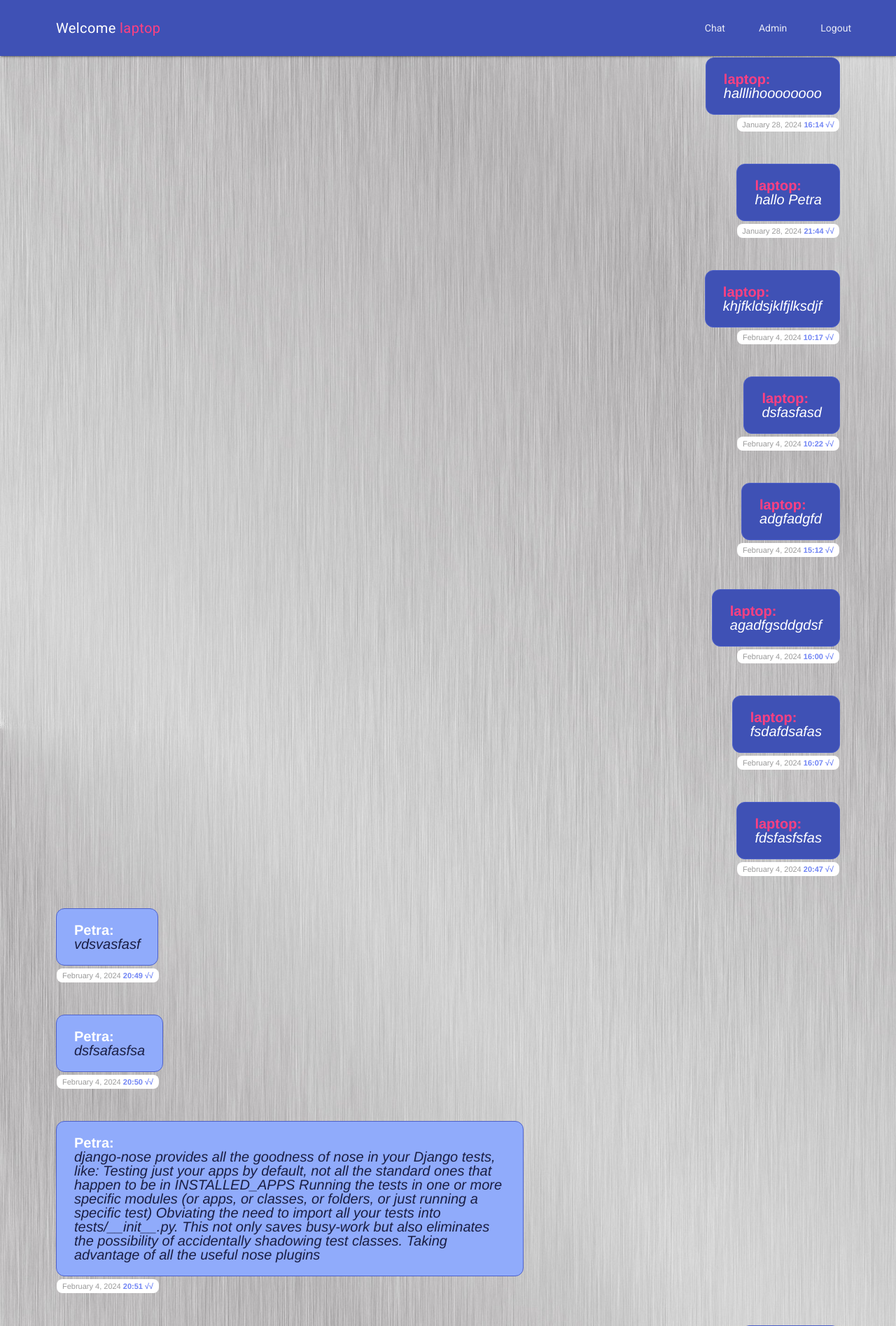
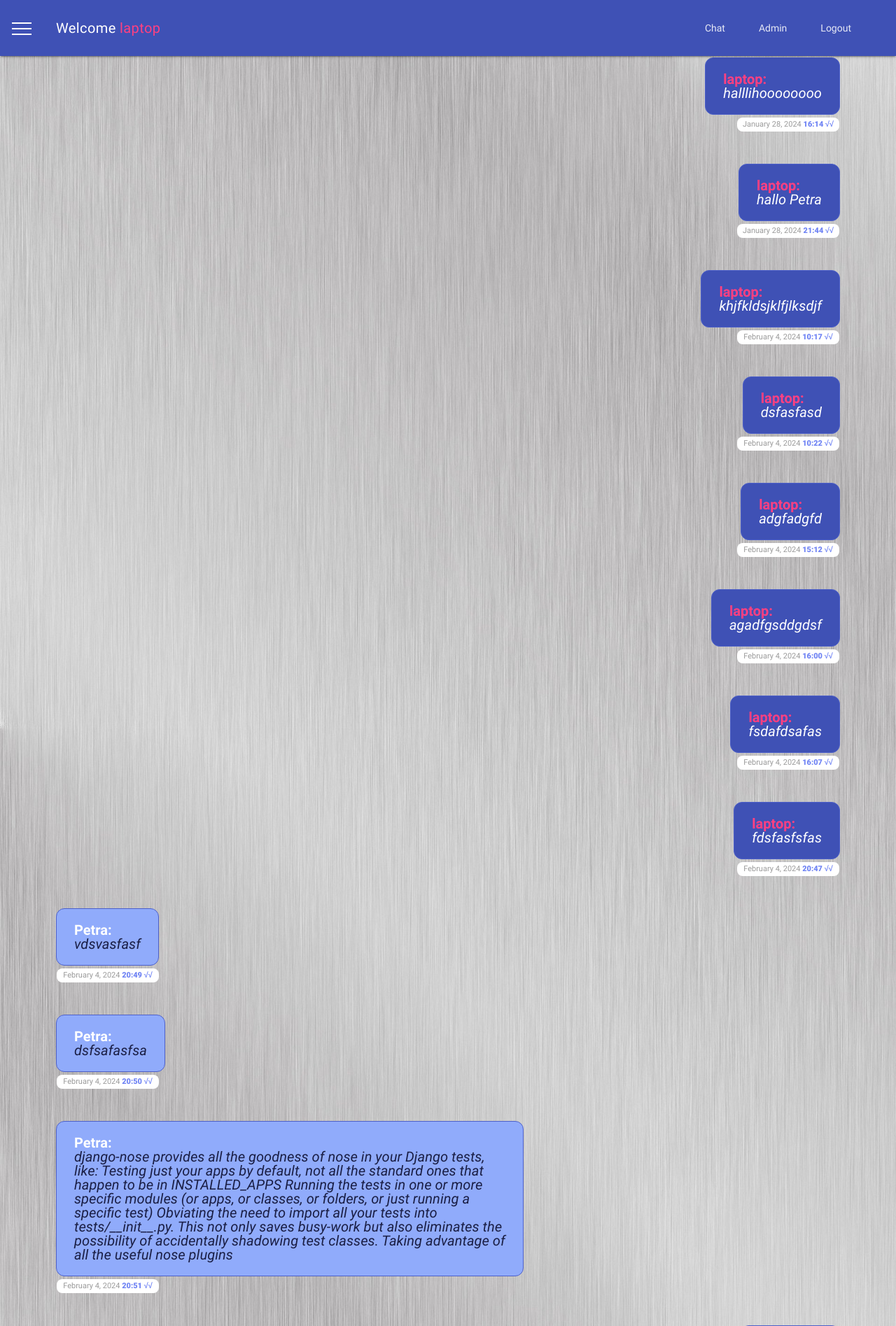
Before and after one commit to barni246/Django-ChatApp, a Django app: page /chat/ in a window 1280 px wide. Shown: the top 1895 px of the page at 70% size. Run offline with Django 4.2, Linux system fonts and the light colour scheme; a user stored in the database is signed in; data comes from the database, SQL or seed files in the repository; both versions use the stored data as it was after the commit.

Commit message:
fonts.css

```diff
--- /dev/null
+++ b/static/css/fonts.css
@@ -0,0 +1,96 @@
+/* roboto-100 - latin */
+@font-face {
+    font-display: swap; /* Check https://developer.mozilla.org/en-US/docs/Web/CSS/@font-face/font-display for other options. */
+    font-family: 'Roboto';
+    font-style: normal;
+    font-weight: 100;
+    src: url('../fonts/roboto-v30-latin-100.woff2') format('woff2'); /* Chrome 36+, Opera 23+, Firefox 39+, Safari 12+, iOS 10+ */
+  }
+  /* roboto-100italic - latin */
+  @font-face {
+    font-display: swap; /* Check https://developer.mozilla.org/en-US/docs/Web/CSS/@font-face/font-display for other options. */
+    font-family: 'Roboto';
+    font-style: italic;
+    font-weight: 100;
+    src: url('../fonts/roboto-v30-latin-100italic.woff2') format('woff2'); /* Chrome 36+, Opera 23+, Firefox 39+, Safari 12+, iOS 10+ */
+  }
+  /* roboto-300 - latin */
+  @font-face {
+    font-display: swap; /* Check https://developer.mozilla.org/en-US/docs/Web/CSS/@font-face/font-display for other options. */
+    font-family: 'Roboto';
+    font-style: normal;
+    font-weight: 300;
+    src: url('../fonts/roboto-v30-latin-300.woff2') format('woff2'); /* Chrome 36+, Opera 23+, Firefox 39+, Safari 12+, iOS 10+ */
+  }
+  /* roboto-300italic - latin */
+  @font-face {
+    font-display: swap; /* Check https://developer.mozilla.org/en-US/docs/Web/CSS/@font-face/font-display for other options. */
+    font-family: 'Roboto';
+    font-style: italic;
+    font-weight: 300;
+    src: url('../fonts/roboto-v30-latin-300italic.woff2') format('woff2'); /* Chrome 36+, Opera 23+, Firefox 39+, Safari 12+, iOS 10+ */
+  }
+  /* roboto-regular - latin */
+  @font-face {
+    font-display: swap; /* Check https://developer.mozilla.org/en-US/docs/Web/CSS/@font-face/font-display for other options. */
+    font-family: 'Roboto';
+    font-style: normal;
+    font-weight: 400;
+    src: url('../fonts/roboto-v30-latin-regular.woff2') format('woff2'); /* Chrome 36+, Opera 23+, Firefox 39+, Safari 12+, iOS 10+ */
+  }
+  /* roboto-italic - latin */
+  @font-face {
+    font-display: swap; /* Check https://developer.mozilla.org/en-US/docs/Web/CSS/@font-face/font-display for other options. */
+    font-family: 'Roboto';
+    font-style: italic;
+    font-weight: 400;
+    src: url('../fonts/roboto-v30-latin-italic.woff2') format('woff2'); /* Chrome 36+, Opera 23+, Firefox 39+, Safari 12+, iOS 10+ */
+  }
+  /* roboto-500 - latin */
+  @font-face {
+    font-display: swap; /* Check https://developer.mozilla.org/en-US/docs/Web/CSS/@font-face/font-display for other options. */
+    font-family: 'Roboto';
+    font-style: normal;
+    font-weight: 500;
+    src: url('../fonts/roboto-v30-latin-500.woff2') format('woff2'); /* Chrome 36+, Opera 23+, Firefox 39+, Safari 12+, iOS 10+ */
+  }
+  /* roboto-500italic - latin */
+  @font-face {
+    font-display: swap; /* Check https://developer.mozilla.org/en-US/docs/Web/CSS/@font-face/font-display for other options. */
+    font-family: 'Roboto';
+    font-style: italic;
+    font-weight: 500;
+    src: url('../fonts/roboto-v30-latin-500italic.woff2') format('woff2'); /* Chrome 36+, Opera 23+, Firefox 39+, Safari 12+, iOS 10+ */
+  }
+  /* roboto-700 - latin */
+  @font-face {
+    font-display: swap; /* Check https://developer.mozilla.org/en-US/docs/Web/CSS/@font-face/font-display for other options. */
+    font-family: 'Roboto';
+    font-style: normal;
+    font-weight: 700;
+    src: url('../fonts/roboto-v30-latin-700.woff2') format('woff2'); /* Chrome 36+, Opera 23+, Firefox 39+, Safari 12+, iOS 10+ */
+  }
+  /* roboto-700italic - latin */
+  @font-face {
+    font-display: swap; /* Check https://developer.mozilla.org/en-US/docs/Web/CSS/@font-face/font-display for other options. */
+    font-family: 'Roboto';
+    font-style: italic;
+    font-weight: 700;
+    src: url('../fonts/roboto-v30-latin-700italic.woff2') format('woff2'); /* Chrome 36+, Opera 23+, Firefox 39+, Safari 12+, iOS 10+ */
+  }
+  /* roboto-900 - latin */
+  @font-face {
+    font-display: swap; /* Check https://developer.mozilla.org/en-US/docs/Web/CSS/@font-face/font-display for other options. */
+    font-family: 'Roboto';
+    font-style: normal;
+    font-weight: 900;
+    src: url('../fonts/roboto-v30-latin-900.woff2') format('woff2'); /* Chrome 36+, Opera 23+, Firefox 39+, Safari 12+, iOS 10+ */
+  }
+  /* roboto-900italic - latin */
+  @font-face {
+    font-display: swap; /* Check https://developer.mozilla.org/en-US/docs/Web/CSS/@font-face/font-display for other options. */
+    font-family: 'Roboto';
+    font-style: italic;
+    font-weight: 900;
+    src: url('../fonts/roboto-v30-latin-900italic.woff2') format('woff2'); /* Chrome 36+, Opera 23+, Firefox 39+, Safari 12+, iOS 10+ */
+  }
--- a/static/css/style.css
+++ b/static/css/style.css
@@ -1,5 +1,10 @@
 html {
   scroll-behavior: smooth;
+
+}
+
+body {
+  font-family: 'Roboto', sans-serif;
 }
 
 i {
@@ -20,10 +25,10 @@ i {
   background-color: rgb(144, 171, 251) !important;
 }
 
-.color-green {
+/* .color-green {
   color: green;
   margin-right: 8px;
-}
+} */
 
 .color-gray {
   color: rgba(0, 0, 0, 0.4);
@@ -80,9 +85,9 @@ h1 {
   font-size: 20px;
 }
 
-.ml-100 {
+/* .ml-100 {
   margin-left: 100px;
-}
+} */
 
 .mb-8 {
   margin-bottom: 8px;
@@ -102,12 +107,9 @@ h1 {
 
 
 .message-container {
-
   max-width: 100%;
   display: flex;
   flex-direction: column;
-
-
 }
 
 .wrapper-maim-user {
@@ -133,16 +135,14 @@ h1 {
   border-radius: 12px;
   font-size: 20px;
   display: flex;
-  /* white-space: pre-line; */
   overflow-wrap: break-word;
-
 }
 
-.break-long-words {
+/* .break-long-words {
   white-space: pre-line;
   overflow-wrap: break-word;
 
-}
+} */
 
 .text-main {
   color: white;
@@ -203,8 +203,6 @@ h1 {
   padding-left: 16px;
 }
 
-
-
 .mdl-textfield-width {
   width: 380px;
   padding-right: 28px;
@@ -213,7 +211,6 @@ h1 {
 .send-btn {
   margin-left: 16px;
 }
-
 
 ::-webkit-scrollbar {
   display: none;
@@ -225,7 +222,6 @@ h1 {
   font-size: 23px;
 }
 
-
 .mdl-layout__content {
 
   background-image: url('/static/img/alu.jpg');
@@ -233,13 +229,9 @@ h1 {
   padding-bottom: 250PX;
 }
 
-
-
-
 #xml {
   margin-top: 16px;
 }
-
 
 .mdl-bg {
   border-radius: 5px;
@@ -248,6 +240,21 @@ h1 {
 
 .date-border {
   border: 1px solid rgb(77, 96, 201);
+}
+
+.menu-icon {
+  display: flex;
+  flex-direction: column;
+  gap: 6px;
+  width: 28px;
+  margin-top: 24px;
+  margin-left: 5px;
+}
+
+.line {
+background-color: white;
+width: 100%;
+height: 2px;
 }
 
 
--- a/templates/base.html
+++ b/templates/base.html
@@ -5,12 +5,12 @@
     <meta name="viewport" content="width=device-width, initial-scale=1.0" />
     {% load static %}
     <link rel="icon" type="image/URL-icon"  href="{% static 'img/chat.png' %}">
-    <link rel="stylesheet" href="https://fonts.googleapis.com/icon?family=Material+Icons" />
-    <link rel="preconnect" href="https://fonts.googleapis.com">
-<link rel="preconnect" href="https://fonts.gstatic.com" crossorigin>
-<link href="https://fonts.googleapis.com/css2?family=Roboto:ital,wght@0,100;0,300;0,400;0,500;0,700;0,900;1,100;1,300;1,400;1,500;1,700;1,900&display=swap" rel="stylesheet">
+{% comment %} <link rel="stylesheet" href="https://fonts.googleapis.com/icon?family=Material+Icons" /> {% endcomment %}
+{% comment %} <link rel="preconnect" href="https://fonts.googleapis.com"> {% endcomment %}
+{% comment %} <link rel="preconnect" href="https://fonts.gstatic.com" crossorigin> {% endcomment %}
+{% comment %} <link href="https://fonts.googleapis.com/css2?family=Roboto:ital,wght@0,100;0,300;0,400;0,500;0,700;0,900;1,100;1,300;1,400;1,500;1,700;1,900&display=swap" rel="stylesheet"> {% endcomment %}
     <link rel="stylesheet" href="https://code.getmdl.io/1.3.0/material.indigo-pink.min.css" />
-
+    <link rel="stylesheet" href="{% static 'css/fonts.css' %}">
     <link rel="stylesheet" href="{% static 'css/style.css' %}" />
     <script defer src="https://code.getmdl.io/1.3.0/material.min.js"></script>
 
@@ -19,6 +19,13 @@
  <body>
    <div class="mdl-layout mdl-js-layout mdl-layout--fixed-header">
       <header class="mdl-layout__header">
+        <div aria-expanded="false" role="button" tabindex="0" class="mdl-layout__drawer-button">
+          <div class="menu-icon">
+            <div class="line"></div>
+            <div class="line"></div>
+            <div class="line"></div>
+          </div>
+        </div>
         <div class="mdl-layout__header-row">
           <span class="mdl-layout-title">
             {% if request.user.is_authenticated %}
```
Also changed, not shown: db.sqlite3, static/fonts/roboto-v30-latin-100.woff2 (added), static/fonts/roboto-v30-latin-100italic.woff2 (added), static/fonts/roboto-v30-latin-300.woff2 (added), static/fonts/roboto-v30-latin-300italic.woff2 (added), static/fonts/roboto-v30-latin-500.woff2 (added), static/fonts/roboto-v30-latin-500italic.woff2 (added), static/fonts/roboto-v30-latin-700.woff2 (added), static/fonts/roboto-v30-latin-700italic.woff2 (added), static/fonts/roboto-v30-latin-900.woff2 (added), static/fonts/roboto-v30-latin-900italic.woff2 (added), static/fonts/roboto-v30-latin-italic.woff2 (added), static/fonts/roboto-v30-latin-regular.woff2 (added).
